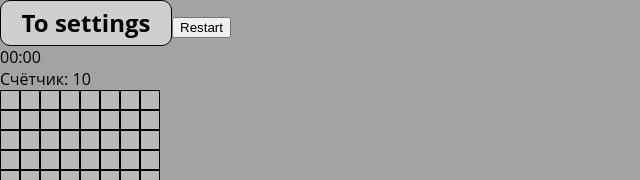
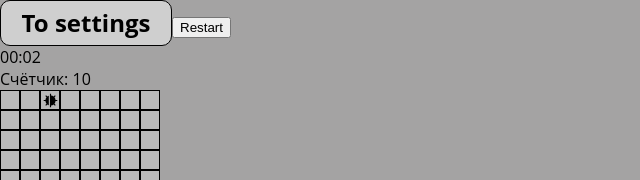
Before and after one commit to metanol596/minesweeper, a React (Create React App) app: page /game in a window 1280 px wide. Both pictures are taken after a click on the button 50 px from the left and 100 px from the top of the page. Shown: the top 180 px of the page, without its empty margins (0-640 px from the left). Built offline with nearby package versions, Linux system fonts and the light colour scheme.

Commit message:
generate mines by click

```diff
--- /dev/null
+++ b/src/components/Cell/Cell.tsx
@@ -0,0 +1,35 @@
+import { useState } from 'react';
+import cn from 'classnames';
+
+import { ReactComponent as MineIcon } from './mine.svg';
+
+import s from './cell.module.css';
+
+interface CellProps {
+  handleCellClick: () => void;
+  cellsCount: number;
+  minesCount: number;
+  randomMines: number[];
+  index: number;
+}
+
+function Cell({ handleCellClick, randomMines, index }: CellProps): JSX.Element {
+  const [isMine, setIsMine] = useState<boolean>(false);
+
+  const handleMineClick = () => {
+    if (randomMines.includes(index)) setIsMine(true);
+  };
+
+  return (
+    <button
+      className={s.cell}
+      onClick={() => {
+        handleCellClick();
+        handleMineClick();
+      }}>
+      {isMine && <MineIcon className={s.mine} width={17} height={17} />}
+    </button>
+  );
+}
+
+export default Cell;
--- /dev/null
+++ b/src/components/Cell/cell.module.css
@@ -0,0 +1,27 @@
+.cell {
+  position: relative;
+  width: 20px;
+  height: 20px;
+  border: 1px solid #000000;
+  background-color: #b9b9b9;
+  cursor: pointer;
+}
+
+.cell:hover {
+  border-top-width: 2px;
+  border-left-width: 2px;
+  border-right-width: 0px;
+  border-bottom-width: 0px;
+}
+
+.cell:active {
+  background-color: #a8a8a8;
+}
+
+.mine {
+  position: absolute;
+  width: 17px;
+  height: 17px;
+  top: 1px;
+  left: 1px;
+}
--- a/src/components/GameField/GameField.tsx
+++ b/src/components/GameField/GameField.tsx
@@ -1,25 +1,23 @@
 import { useState } from 'react';
 import cn from 'classnames';
 
-import { ReactComponent as MineIcon } from './mine.svg';
+import Cell from '../Cell/Cell';
 
 import s from './gameField.module.css';
 
 interface GameFieldProps {
   cellsCount: number;
-  minesCount?: number;
-  handleCellClick?: () => void;
-  isCellClick?: boolean;
-  randomMines?: number[];
+  minesCount: number;
+  handleCellClick: () => void;
+  randomMines: number[];
 }
 
 function GameField({
   cellsCount,
-}: //minesCount,
-//handleCellClick,
-//isCellClick,
-//randomMines,
-GameFieldProps): JSX.Element {
+  handleCellClick,
+  minesCount,
+  randomMines,
+}: GameFieldProps): JSX.Element {
   return (
     <div
       className={cn(s.field, {
@@ -28,7 +26,14 @@ GameFieldProps): JSX.Element {
         [s.third]: cellsCount === 32 * 16,
       })}>
       {Array.from({ length: cellsCount }, (_, i) => (
-        <button key={i} className={s.cell} />
+        <Cell
+          key={i}
+          handleCellClick={handleCellClick}
+          cellsCount={cellsCount}
+          minesCount={minesCount}
+          randomMines={randomMines}
+          index={i}
+        />
       ))}
     </div>
   );
--- a/src/components/GameField/gameField.module.css
+++ b/src/components/GameField/gameField.module.css
@@ -13,31 +13,3 @@
 .third {
   grid-template-columns: repeat(32, fit-content(10px));
 }
-
-.cell {
-  position: relative;
-  width: 20px;
-  height: 20px;
-  border: 1px solid #000000;
-  background-color: #b9b9b9;
-  cursor: pointer;
-}
-
-.cell:hover {
-  border-top-width: 2px;
-  border-left-width: 2px;
-  border-right-width: 0px;
-  border-bottom-width: 0px;
-}
-
-.cell:active {
-  background-color: #a8a8a8;
-}
-
-.mine {
-  position: absolute;
-  width: 17px;
-  height: 17px;
-  top: 1px;
-  left: 1px;
-}
--- a/src/components/index.ts
+++ b/src/components/index.ts
@@ -1,4 +1,5 @@
+import Cell from './Cell/Cell';
 import GameField from './GameField/GameField';
 import Timer from './Timer/Timer';
 
-export { GameField, Timer };
+export { Cell, GameField, Timer };
--- a/src/pages/GameScreen/GameScreen.tsx
+++ b/src/pages/GameScreen/GameScreen.tsx
@@ -1,4 +1,4 @@
-import { useState } from 'react';
+import { useState, useEffect } from 'react';
 import { Link } from 'react-router-dom';
 
 import { GameField, Timer } from '../../components';
@@ -14,15 +14,18 @@ const FLAG_COUNT = 0;
 
 function GameScreen({ minesCount, cellsCount }: GameScreenProps): JSX.Element {
   const [isGameStart, setIsGameStart] = useState<boolean>(false);
-  //const [isCellClick, setIsCellClick] = useState<boolean>(false);
+  const [randomMines, setRandomMines] = useState<number[]>([]);
 
-  //let randomMines = Array.from({ length: cellsCount }, (_, i) => i)
-  //  .sort(() => Math.random() - 0.5)
-  //  .slice(0, minesCount);
+  useEffect(() => {
+    let randomMines = Array.from({ length: cellsCount }, (_, i) => i)
+      .sort(() => Math.random() - 0.5)
+      .slice(0, minesCount);
+
+    setRandomMines(randomMines);
+  }, []);
 
   const handleCellClick = () => {
     setIsGameStart(true);
-    //setIsCellClick(true);
   };
 
   const handleRestartClick = () => {
@@ -41,8 +44,7 @@ function GameScreen({ minesCount, cellsCount }: GameScreenProps): JSX.Element {
         cellsCount={cellsCount}
         minesCount={minesCount}
         handleCellClick={handleCellClick}
-        //isCellClick={isCellClick}
-        //randomMines={randomMines}
+        randomMines={randomMines}
       />
     </section>
   );
```
Also changed, not shown: src/components/Cell/mine.svg (renamed from src/components/GameField/mine.svg).
